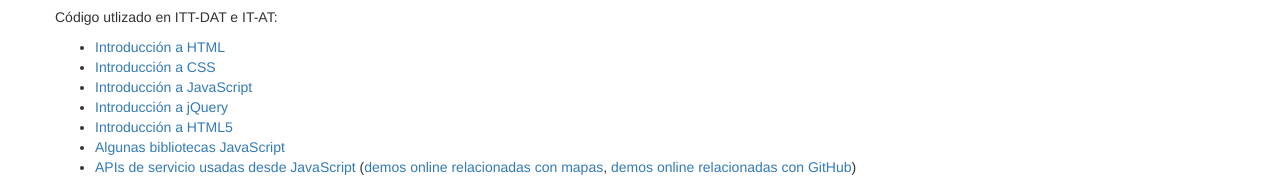
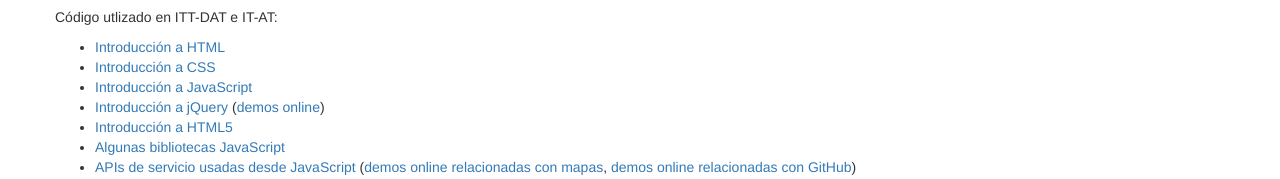
Before and after one commit to CursosWeb/CursosWeb.github.io, a plain HTML site: page index.html in a window 1280 px wide. Shown: the part 1154-1333 px from the top of the page. Drawn offline with nearby package versions, Linux system fonts and the light colour scheme.

Commit message:
Añadiendo demos on-line de jQuery.

```diff
--- a/index.html
+++ b/index.html
@@ -108,7 +108,7 @@
 	  <li><a href="https://github.com/CursosWeb/Code/tree/master/HTML">Introducción a HTML</a></li>
 	  <li><a href="https://github.com/CursosWeb/Code/tree/master/CSS">Introducción a CSS</a></li>
 	  <li><a href="https://github.com/CursosWeb/Code/tree/master/JavaScript">Introducción a JavaScript</a></li>
-	  <li><a href="https://github.com/CursosWeb/Code/tree/master/jQuery">Introducción a jQuery</a></li>
+	  <li><a href="https://github.com/CursosWeb/Code/tree/master/jQuery">Introducción a jQuery</a> (<a href="http://cursosweb.github.io/Code/jQuery">demos online</a>)</li>
 	  <li><a href="https://github.com/CursosWeb/Code/tree/master/HTML5">Introducción a HTML5</a></li>
 	  <li><a href="https://github.com/CursosWeb/Code/tree/master/JS-Libs">Algunas bibliotecas JavaScript</a></li>
 	  <li><a href="https://github.com/CursosWeb/Code/tree/master/JS-APIs">APIs de servicio usadas desde JavaScript</a> (<a href="http://cursosweb.github.io/Code/JS-APIs/leaflet">demos online relacionadas con mapas</a>, <a href="http://cursosweb.github.io/Code/JS-APIs/github">demos online relacionadas con GitHub</a>)</li>
```
